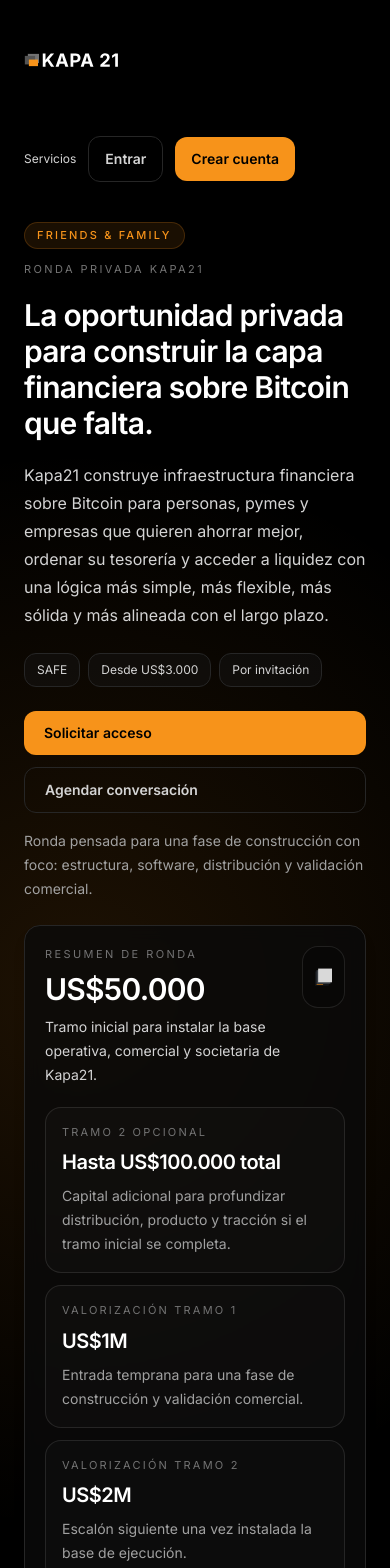
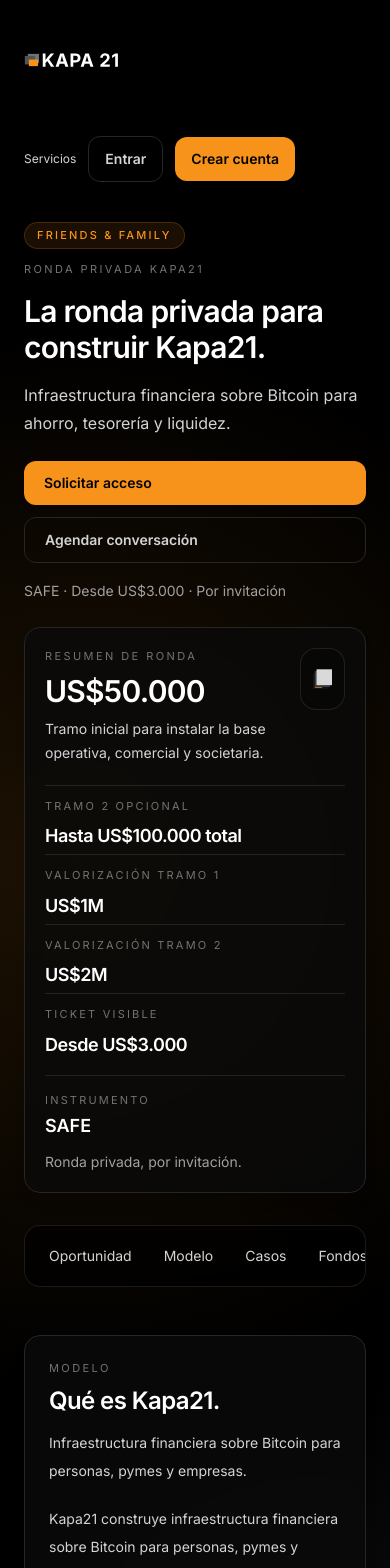
Before and after one commit to jpmoraga/kapa, a Next.js app: page /friends-and-family in a window 390 px wide. Shown: the top 1568 px of the page. Built offline with nearby package versions, Linux system fonts and the light colour scheme; no server answers.

Commit message:
Improve architecture and navigation of Friends & Family page

```diff
--- a/app/friends-and-family/page.tsx
+++ b/app/friends-and-family/page.tsx
@@ -273,30 +273,10 @@
   className?: string;
 }) {
   return (
-    <div className={`rounded-2xl border border-white/10 bg-white/[0.02] p-4 ${className}`}>
+    <div className={`border-t border-white/10 pt-3 ${className}`}>
       <div className="text-[11px] uppercase tracking-[0.2em] text-neutral-500">{label}</div>
-      <div className="mt-2 text-xl font-semibold tracking-tight text-white">{value}</div>
+      <div className="mt-2 text-lg font-semibold tracking-tight text-white">{value}</div>
       {hint && <p className="mt-2 text-sm leading-6 text-neutral-400">{hint}</p>}
-    </div>
-  );
-}
-
-function TextBlock({
-  title,
-  body,
-  eyebrow,
-}: {
-  title: string;
-  body: string;
-  eyebrow?: string;
-}) {
-  return (
-    <div className="rounded-2xl border border-white/10 bg-white/[0.02] p-4">
-      {eyebrow && <div className="text-[11px] uppercase tracking-[0.2em] text-neutral-500">{eyebrow}</div>}
-      <div className={eyebrow ? "mt-2" : ""}>
-        <h3 className="text-lg font-semibold tracking-tight text-white">{title}</h3>
-        <p className="mt-2 text-sm leading-6 text-neutral-300">{body}</p>
-      </div>
     </div>
   );
 }
@@ -416,7 +396,7 @@
       <LandingHeader />
 
       <div className="mx-auto max-w-6xl px-6 pb-14">
-        <section className="pb-12 pt-4">
+        <section className="scroll-mt-28 pb-8 pt-4" id="oportunidad">
           <div className="grid gap-6 lg:grid-cols-[1.08fr_0.92fr] lg:items-start">
             <div>
               <div className="flex flex-wrap items-center gap-3">
@@ -428,19 +408,13 @@
                 </div>
               </div>
 
-              <h1 className="mt-5 max-w-4xl text-3xl font-semibold tracking-tight text-white sm:text-4xl lg:text-5xl">
-                La oportunidad privada para construir la capa financiera sobre Bitcoin que falta.
+              <h1 className="mt-4 max-w-3xl text-3xl font-semibold tracking-tight text-white sm:text-4xl lg:text-[2.9rem]">
+                La ronda privada para construir Kapa21.
               </h1>
 
-              <p className="mt-5 max-w-3xl text-base leading-7 text-neutral-300 sm:text-lg">
-                {KAPA21_CORE_STATEMENT}
+              <p className="mt-4 max-w-2xl text-base leading-7 text-neutral-300">
+                Infraestructura financiera sobre Bitcoin para ahorro, tesorería y liquidez.
               </p>
-
-              <div className="mt-6 flex flex-wrap gap-2">
-                <div className="k21-badge">SAFE</div>
-                <div className="k21-badge">Desde US$3.000</div>
-                <div className="k21-badge">Por invitación</div>
-              </div>
 
               <div className="mt-6 flex flex-col gap-3 sm:flex-row sm:flex-wrap">
                 <a href={MAILTO_URL} className="k21-btn-primary px-5 py-3">
@@ -457,8 +431,7 @@
               </div>
 
               <p className="mt-4 text-sm leading-6 text-neutral-400">
-                Ronda pensada para una fase de construcción con foco: estructura, software,
-                distribución y validación comercial.
+                SAFE · Desde US$3.000 · Por invitación
               </p>
             </div>
 
@@ -472,8 +445,7 @@
                     US$50.000
                   </div>
                   <p className="mt-2 text-sm leading-6 text-neutral-300">
-                    Tramo inicial para instalar la base operativa, comercial y societaria de
-                    Kapa21.
+                    Tramo inicial para instalar la base operativa, comercial y societaria.
                   </p>
                 </div>
                 <div className="rounded-2xl border border-white/10 bg-black/25 p-3">
@@ -487,30 +459,14 @@
                 </div>
               </div>
 
-              <div className="mt-5 grid gap-3 sm:grid-cols-2">
-                <SummaryStat
-                  label={roundSummary[1].label}
-                  value={roundSummary[1].value}
-                  hint={roundSummary[1].hint}
-                />
-                <SummaryStat
-                  label={roundSummary[2].label}
-                  value={roundSummary[2].value}
-                  hint={roundSummary[2].hint}
-                />
-                <SummaryStat
-                  label={roundSummary[3].label}
-                  value={roundSummary[3].value}
-                  hint={roundSummary[3].hint}
-                />
-                <SummaryStat
-                  label={roundSummary[4].label}
-                  value={roundSummary[4].value}
-                  hint={roundSummary[4].hint}
-                />
+              <div className="mt-5 grid gap-x-5 gap-y-1 sm:grid-cols-2">
+                <SummaryStat label={roundSummary[1].label} value={roundSummary[1].value} />
+                <SummaryStat label={roundSummary[2].label} value={roundSummary[2].value} />
+                <SummaryStat label={roundSummary[3].label} value={roundSummary[3].value} />
+                <SummaryStat label={roundSummary[4].label} value={roundSummary[4].value} />
               </div>
 
-              <div className="mt-4 rounded-2xl border border-white/10 bg-white/[0.02] px-4 py-3">
+              <div className="mt-4 border-t border-white/10 pt-4">
                 <div className="flex flex-wrap items-center justify-between gap-3">
                   <div>
                     <div className="text-[11px] uppercase tracking-[0.2em] text-neutral-500">
@@ -525,107 +481,132 @@
           </div>
         </section>
 
-        <section className="mt-14">
+        <nav className="sticky top-0 z-20 -mx-6 mb-10 px-6" aria-label="Secciones de la página">
+          <div className="mx-auto max-w-6xl overflow-x-auto rounded-2xl border border-white/10 bg-black/70 backdrop-blur">
+            <div className="flex min-w-max gap-2 px-3 py-3">
+              {[
+                { href: "#oportunidad", label: "Oportunidad" },
+                { href: "#modelo", label: "Modelo" },
+                { href: "#casos", label: "Casos" },
+                { href: "#fondos", label: "Fondos" },
+                { href: "#founder", label: "Founder" },
+                { href: "#documentos", label: "Documentos" },
+              ].map((item) => (
+                <a
+                  key={item.href}
+                  href={item.href}
+                  className="rounded-xl px-3 py-2 text-sm text-neutral-300 transition hover:bg-white/[0.04] hover:text-white focus-visible:outline-none focus-visible:ring-2 focus-visible:ring-white/30"
+                >
+                  {item.label}
+                </a>
+              ))}
+            </div>
+          </div>
+        </nav>
+
+        <section className="mt-12 scroll-mt-28" id="modelo">
           <div className="k21-card p-6 sm:p-7">
-            <div className="grid gap-6 lg:grid-cols-[1fr_1fr]">
+            <SectionHeader
+              eyebrow="Modelo"
+              title="Qué es Kapa21."
+              description="Infraestructura financiera sobre Bitcoin para personas, pymes y empresas."
+            />
+
+            <div className="mt-5 grid gap-6 lg:grid-cols-[1.05fr_0.95fr]">
               <div>
-                <SectionHeader
-                  eyebrow="Qué es Kapa21"
-                  title="Infraestructura financiera sobre Bitcoin."
-                  description="Kapa21 parte desde problemas financieros reales: ahorro, tesorería, liquidez y flexibilidad de decisión."
-                />
-                <p className="mt-5 max-w-2xl text-sm leading-7 text-neutral-300 sm:text-base">
+                <p className="text-sm leading-7 text-neutral-300 sm:text-base">
                   {KAPA21_CORE_STATEMENT}
                 </p>
               </div>
+              <div className="text-sm leading-7 text-neutral-300">
+                Bitcoin ya entró en la conversación financiera seria. Kapa21 se está construyendo
+                para resolver el tramo entre ahorro, tesorería y liquidez con una arquitectura más
+                simple y de más alto contexto.
+              </div>
+            </div>
 
-              <div className="space-y-4">
+            <div className="mt-6 grid gap-4 md:grid-cols-3">
               {valuePillars.map((item, index) => (
                 <div
                   key={item.title}
-                    className={`border-l pl-4 ${
+                  className={`border-t pt-4 ${
                     index === 0 ? "border-[#F7931A]/40" : "border-white/10"
                   }`}
                 >
-                    <div className="text-[11px] uppercase tracking-[0.2em] text-neutral-500">
-                      Pilar 0{index + 1}
+                  <h3 className="text-lg font-semibold tracking-tight text-white">{item.title}</h3>
+                  <p className="mt-2 text-sm leading-6 text-neutral-300">{item.body}</p>
                 </div>
-                    <h3 className="mt-2 text-lg font-semibold tracking-tight text-white">
-                      {item.title}
-                    </h3>
+              ))}
+            </div>
+
+            <div className="mt-8 border-t border-white/10 pt-8">
+              <SectionHeader
+                eyebrow="Mercado y monetización"
+                title="Para quién y cómo captura valor."
+                description="La misma infraestructura se despliega con distinta profundidad según segmento y necesidad."
+              />
+
+              <div className="mt-5">
+                <div className="text-[11px] uppercase tracking-[0.22em] text-neutral-500">
+                  Segmentos
+                </div>
+                <div className="mt-4 grid gap-4 md:grid-cols-3">
+                  {segments.map((item, index) => (
+                    <div
+                      key={item.title}
+                      className={`border-t pt-4 ${
+                        index === 0 ? "border-[#F7931A]/40" : "border-white/10"
+                      }`}
+                    >
+                      <div className="text-base font-semibold text-white">{item.title}</div>
+                      <p className="mt-2 text-sm leading-6 text-neutral-300">{item.body}</p>
+                    </div>
+                  ))}
+                </div>
+              </div>
+
+              <div className="mt-8 border-t border-white/10 pt-8">
+                <div className="text-[11px] uppercase tracking-[0.22em] text-neutral-500">
+                  Ingresos
+                </div>
+                <div className="mt-4 grid gap-x-6 gap-y-4 md:grid-cols-2">
+                  {revenueStreams.map((item) => (
+                    <div key={item.title} className="border-t border-white/10 pt-4">
+                      <div className="text-base font-semibold text-white">{item.title}</div>
                       <p className="mt-2 text-sm leading-6 text-neutral-300">{item.body}</p>
                     </div>
                   ))}
                 </div>
               </div>
             </div>
-        </section>
-
-        <section className="mt-14">
-          <SectionHeader
-            eyebrow="Mercado y modelo"
-            title="A quién sirve Kapa21 y cómo captura valor."
-            description="La misma infraestructura se despliega con distinta profundidad comercial según segmento y necesidad."
-          />
-
-          <div className="mt-6 grid gap-3 lg:grid-cols-3">
-            {segments.map((item, index) => (
-              <TextBlock
-                key={item.title}
-                title={item.title}
-                body={item.body}
-                eyebrow={`Segmento 0${index + 1}`}
-              />
-            ))}
-          </div>
-
-          <div className="mt-6 border-t border-white/10 pt-6">
-            <div className="text-[11px] uppercase tracking-[0.22em] text-neutral-500">
-              Ingresos
-            </div>
-            <div className="mt-4 grid gap-3 md:grid-cols-2 xl:grid-cols-4">
-              {revenueStreams.map((item, index) => (
-                <TextBlock
-                  key={item.title}
-                  title={item.title}
-                  body={item.body}
-                  eyebrow={`Ingreso 0${index + 1}`}
-                />
-              ))}
-            </div>
           </div>
         </section>
 
-        <section className="mt-14">
-          <div className="grid gap-6 lg:grid-cols-[0.92fr_1.08fr]">
+        <section className="mt-12 scroll-mt-28" id="casos">
           <div className="k21-card p-6 sm:p-7">
+            <div className="grid gap-6 lg:grid-cols-[0.9fr_1.1fr]">
+              <div>
                 <SectionHeader
-                eyebrow="Diferenciación"
-                title="Producto, criterio financiero y validación inicial."
-                description="Kapa21 une tesis, software, acompañamiento y conversación comercial en una misma arquitectura."
+                  eyebrow="Casos"
+                  title="Diferenciación y validación."
+                  description="Producto, criterio financiero y clientes tempranos con problemas reales de caja y financiamiento."
                 />
 
-              <div className="mt-6 space-y-4">
-                {differentiators.map((item, index) => (
+                <div className="mt-5 space-y-4">
+                  {differentiators.map((item) => (
                     <div key={item.title} className="border-l border-white/10 pl-4">
-                    <div className="text-[11px] uppercase tracking-[0.2em] text-neutral-500">
-                      0{index + 1}
-                    </div>
-                    <div className="mt-2 text-base font-semibold text-white">{item.title}</div>
+                      <div className="text-base font-semibold text-white">{item.title}</div>
                       <p className="mt-2 text-sm leading-6 text-neutral-300">{item.body}</p>
                     </div>
                   ))}
                 </div>
               </div>
 
-            <div className="k21-card p-6 sm:p-7">
-              <SectionHeader
-                eyebrow="Validación temprana"
-                title="Lo que ya estamos viendo en clientes reales."
-                description="Casos iniciales que muestran a Bitcoin funcionando como ahorro y como colateral con impacto directo en caja y flexibilidad."
-              />
-
-              <div className="mt-6 grid gap-4 md:grid-cols-2">
+              <div>
+                <div className="text-[11px] uppercase tracking-[0.22em] text-neutral-500">
+                  Validación temprana
+                </div>
+                <div className="mt-4 grid gap-4 md:grid-cols-2">
                   {validationCases.map((item) => (
                     <ValidationCaseCard
                       key={`${item.name}-${item.company}`}
@@ -638,15 +619,16 @@
                 </div>
               </div>
             </div>
+          </div>
         </section>
 
-        <section className="mt-14">
+        <section className="mt-12 scroll-mt-28" id="fondos">
           <div className="k21-card p-6 sm:p-7">
             <div className="flex flex-wrap items-end justify-between gap-4">
               <SectionHeader
-                eyebrow="Uso de fondos"
-                title="Asignación del tramo 1."
-                description="Una distribución sobria para resolver estructura, software, validación comercial y ejecución del founder."
+                eyebrow="Fondos"
+                title="Uso del tramo 1."
+                description="Distribución sobria para estructura, software, validación comercial y ejecución del founder."
               />
               <div className="rounded-full border border-white/10 bg-white/[0.02] px-4 py-2 text-sm text-neutral-300">
                 US$50.000 total
@@ -666,30 +648,20 @@
           </div>
         </section>
 
-        <section className="mt-14 scroll-mt-24" id="documents">
+        <section className="mt-12 scroll-mt-28" id="founder">
           <div className="k21-card p-6 sm:p-7">
-            <div className="grid gap-6 lg:grid-cols-[0.95fr_1.05fr]">
+            <div className="grid gap-6 lg:grid-cols-[1.05fr_0.95fr] lg:items-start">
               <div>
                 <SectionHeader
-                  eyebrow="Founder y visión"
-                  title="Bitcoin como infraestructura financiera cotidiana."
-                  description="La tesis del founder es que Bitcoin puede reordenar cómo personas y empresas ahorran, protegen caja y toman decisiones con más libertad."
+                  eyebrow="Founder"
+                  title="Founder y visión."
+                  description="Bitcoin como infraestructura financiera cotidiana."
                 />
-
-                {/* Replace with final founder portrait when the asset is ready. */}
-                <div className="mt-5 flex gap-4 rounded-2xl border border-white/10 bg-white/[0.02] p-4">
-                  <AssetPlaceholder
-                    label="Founder portrait"
-                    variant="portrait"
-                    className="h-28 w-24 shrink-0"
-                  />
-                  <div>
-                    <div className="text-sm font-semibold text-white">Founder in the loop</div>
-                    <p className="mt-2 text-sm leading-6 text-neutral-300">
-                      Capital paciente para una fase de diseño de oferta, aprendizaje comercial,
-                      despliegue operativo y fortalecimiento de la tesis pública de Kapa21.
+                <p className="mt-4 text-sm leading-7 text-neutral-300">
+                  La tesis del founder es que Bitcoin puede reordenar cómo personas y empresas
+                  ahorran, protegen caja y toman decisiones con más libertad.
                 </p>
-                    <div className="mt-3 space-y-2">
+                <div className="mt-5 space-y-3">
                   {founderLoop.map((item) => (
                     <div key={item} className="text-sm leading-6 text-neutral-400">
                       {item}
@@ -697,34 +669,33 @@
                   ))}
                 </div>
               </div>
+
+              <div className="grid gap-3 sm:grid-cols-2">
+                {/* Replace with final founder portrait when the asset is ready. */}
+                <AssetPlaceholder
+                  label="Founder portrait"
+                  variant="portrait"
+                  className="h-32 w-full"
+                />
+                {/* Replace with final production book cover when the asset is ready. */}
+                <AssetPlaceholder label="Book cover" variant="book" className="h-32 w-full" />
               </div>
             </div>
+          </div>
+        </section>
 
-              <div className="space-y-5">
-                {/* Replace with final production book cover when the asset is ready. */}
-                <div className="flex items-start gap-4 rounded-2xl border border-white/10 bg-white/[0.02] p-4">
-                  <AssetPlaceholder
-                    label="Book cover"
-                    variant="book"
-                    className="h-24 w-[5.5rem] shrink-0"
+        <section className="mt-12 scroll-mt-28" id="documentos">
+          <div className="k21-card p-6 sm:p-7">
+            <div className="grid gap-6 lg:grid-cols-[1fr_0.9fr]">
+              <div>
+                <SectionHeader
+                  eyebrow="Documentos"
+                  title="Documentos y siguiente paso."
+                  description="Material compartido de forma gradual y con contexto, según avance la conversación."
                 />
-                  <div>
-                    <div className="text-[11px] uppercase tracking-[0.2em] text-neutral-500">
-                      Libro del founder
-                    </div>
-                    <p className="mt-2 text-sm leading-6 text-neutral-300">
-                      Espacio preparado para integrar la portada final y su relación editorial con
-                      la tesis de Kapa21.
-                    </p>
-                  </div>
-                </div>
 
-                <div>
-                  <div className="text-[11px] uppercase tracking-[0.22em] text-neutral-500">
-                    Documentos
-                  </div>
                 {/* Replace each row with final links or attachments when documents are ready to share. */}
-                  <div className="mt-3 overflow-hidden rounded-2xl border border-white/10 bg-white/[0.02]">
+                <div className="mt-5 overflow-hidden rounded-2xl border border-white/10 bg-white/[0.02]">
                   {documents.map((item) => (
                     <DocumentRow
                       key={item.title}
@@ -735,25 +706,18 @@
                   ))}
                 </div>
               </div>
-              </div>
-            </div>
 
-            <div className="mt-6 border-t border-white/10 pt-6">
-              <div className="flex flex-col gap-5 lg:flex-row lg:items-end lg:justify-between">
               <div>
-                  <div className="text-[11px] uppercase tracking-[0.22em] text-neutral-500">
-                    Conversación privada
-                  </div>
+                <div className="text-[11px] uppercase tracking-[0.22em] text-neutral-500">CTA</div>
                 <h2 className="mt-2 text-2xl font-semibold tracking-tight text-white sm:text-[2rem]">
                   Solicitar acceso o agendar una conversación.
                 </h2>
-                  <p className="mt-2 max-w-2xl text-sm leading-7 text-neutral-300">
-                    Email, agenda o mensaje directo. Después compartimos el material que haga
-                    sentido para avanzar.
+                <p className="mt-3 max-w-xl text-sm leading-7 text-neutral-300">
+                  Email, agenda o mensaje directo. Después compartimos el material que haga sentido
+                  para avanzar.
                 </p>
-                </div>
 
-                <div className="flex flex-col gap-3 sm:flex-row">
+                <div className="mt-5 flex flex-col gap-3 sm:flex-row sm:flex-wrap">
                   <a href={MAILTO_URL} className="k21-btn-primary px-5 py-3">
                     Solicitar acceso
                   </a>
```
Lines whose indentation alone changed are shown as unchanged.
